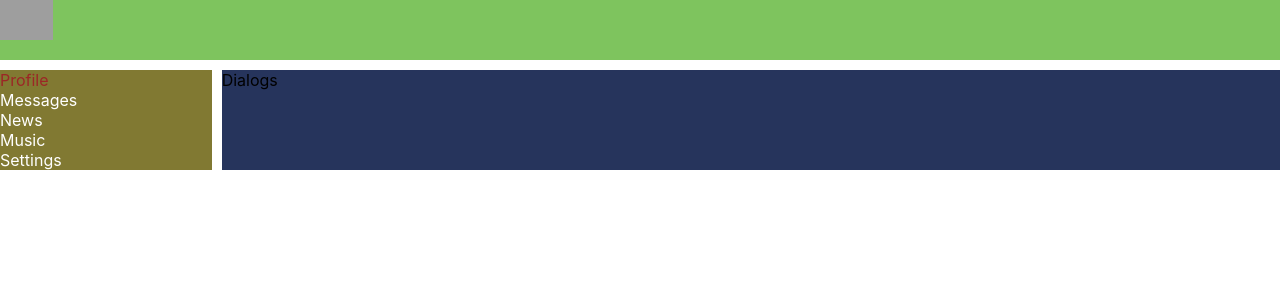
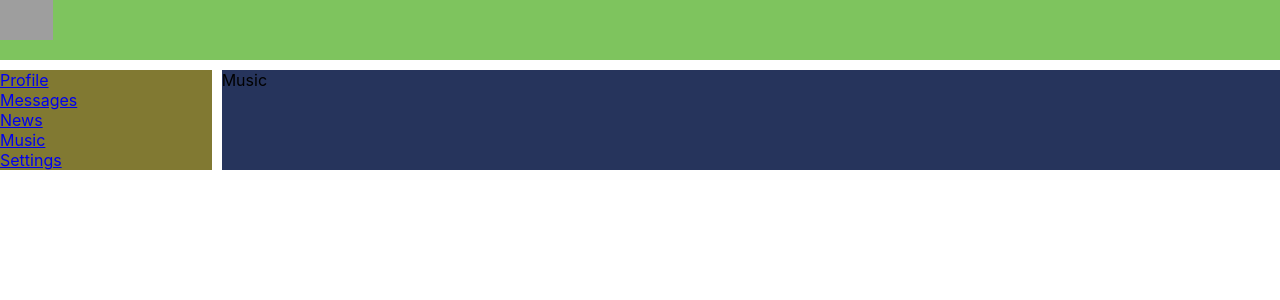
Before and after one commit to Grekzxc/samurai-way-main, a React (Create React App) app: page /Music in a window 1280 px wide. Shown: the top 300 px of the page. Built offline with nearby package versions, Linux system fonts and the light colour scheme; grey boxes are pictures that could not be loaded.

Commit message:
20lessons

```diff
--- a/src/App.tsx
+++ b/src/App.tsx
@@ -3,11 +3,11 @@
 import './App.css';
 import Dialogs from './Components/Dialogs/Dialogs';
 import Header from './Components/Header/Header'
+import Music from './Components/Music/Music';
 import NavBar from './Components/Navbar/NavBar';
+import News from './Components/News/News';
 import Profile from './Components/Profile/Profile';
-
-
-
+import Settings from './Components/Settings/Settings';
 
 let App = () => {
   return (
@@ -16,10 +16,12 @@
         <Header />
         <NavBar />
         <div className='app_Wrapper_content'>
-          <Dialogs />
+          <Route path={'/Dialogs'} component={Dialogs} />
+          <Route path={'/Profile'} component={Profile} />
+          <Route path={'/News'} component={News} />
+          <Route path={'/Music'} component={Music} />
+          <Route path={'/Settings'} component={Settings} />
         </div>
-
-        {/* <Profile /> */}
       </div>
     </BrowserRouter>
   );
--- /dev/null
+++ b/src/Components/Music/Music.tsx
@@ -0,0 +1,12 @@
+import React from 'react';
+
+
+const Music = () => {
+    return (
+        <div>
+            Music
+        </div>
+    )
+}
+
+export default Music
--- a/src/Components/Navbar/NavBar.tsx
+++ b/src/Components/Navbar/NavBar.tsx
@@ -1,14 +1,19 @@
 import React from 'react'
 import s from './NavBar.module.css'
 
-function NavBar(){
-    return(
-    <nav className={s.nav}>
-          <div className={`${s.item} ${s.active}`}><a>Profile</a></div>
-          <div className={s.item}><a>Messages</a></div>
-          <div className={s.item}><a>News</a></div>
-          <div className={s.item}><a>Music</a></div>
-          <div className={s.item}><a>Settings</a></div>
+// type NavBarType = {
+//     className: string
+//     active: string
+// }
+
+function NavBar() {
+    return (
+        <nav className={s.nav}>
+            <div className={`${s.item} ${s.active}`}><a href='/Profile'>Profile</a></div>
+            <div className={s.item}><a href='/Dialogs'>Messages</a></div>
+            <div className={s.item}><a href='/News'>News</a></div>
+            <div className={s.item}><a href='/Music'>Music</a></div>
+            <div className={s.item}><a href='/Settings'>Settings</a></div>
         </nav>
     )
 }
--- /dev/null
+++ b/src/Components/News/News.tsx
@@ -0,0 +1,12 @@
+import React from 'react';
+
+
+const News = () => {
+    return (
+        <div>
+            News
+        </div>
+    )
+}
+
+export default News
--- /dev/null
+++ b/src/Components/Settings/Settings.tsx
@@ -0,0 +1,12 @@
+import React from 'react';
+
+
+const Settings = () => {
+    return (
+        <div>
+            Settings
+        </div>
+    )
+}
+
+export default Settings
```
